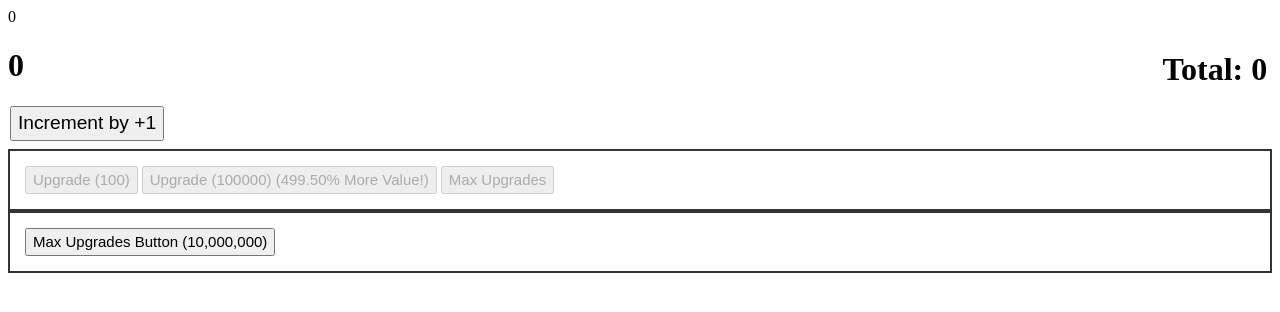
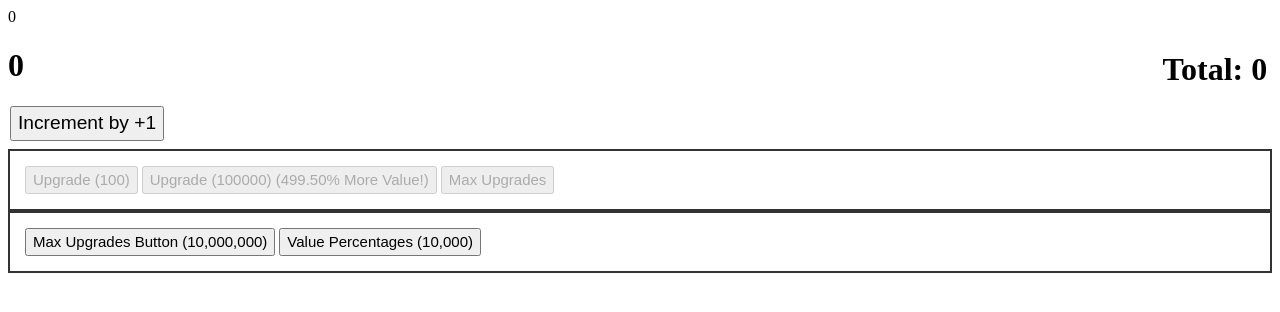
Before and after one commit to TheCarrotCutter/Number-Incrementator, a Flask app: page / in a window 1280 px wide. Shown: the top 312 px of the page. Run offline with Flask 2, Linux system fonts and the light colour scheme.

Commit message:
Update index.html

```diff
--- a/api/templates/index.html
+++ b/api/templates/index.html
@@ -28,7 +28,10 @@
     <div class="shop_box">
 
         <!-- Upgrade button (100) -->
-        <button id="increment_upgrade" type="button" class="max_upgrade_buy" onclick="buy(max_upgrade)">Max Upgrades Button (10,000,000)</button>
+        <button id="max_upgrade_buy" type="button" class="max_upgrade_buy" onclick="buy(max_upgrade)">Max Upgrades Button (10,000,000)</button>
+
+        <!-- Upgrade button (100) -->
+        <button id="percentages_buy" type="button" class="percentages_buy" onclick="buy(percentages)">Value Percentages (10,000)</button>
     </div>
 
 
```
